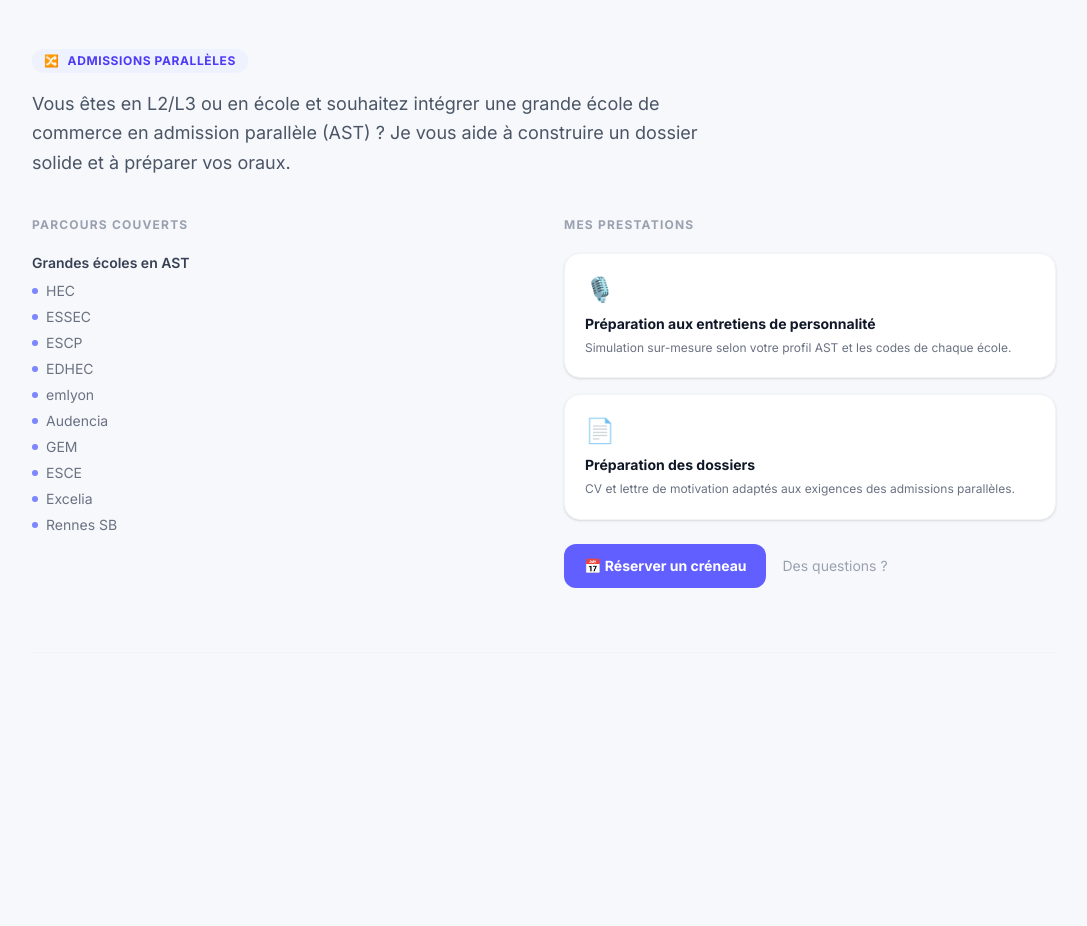
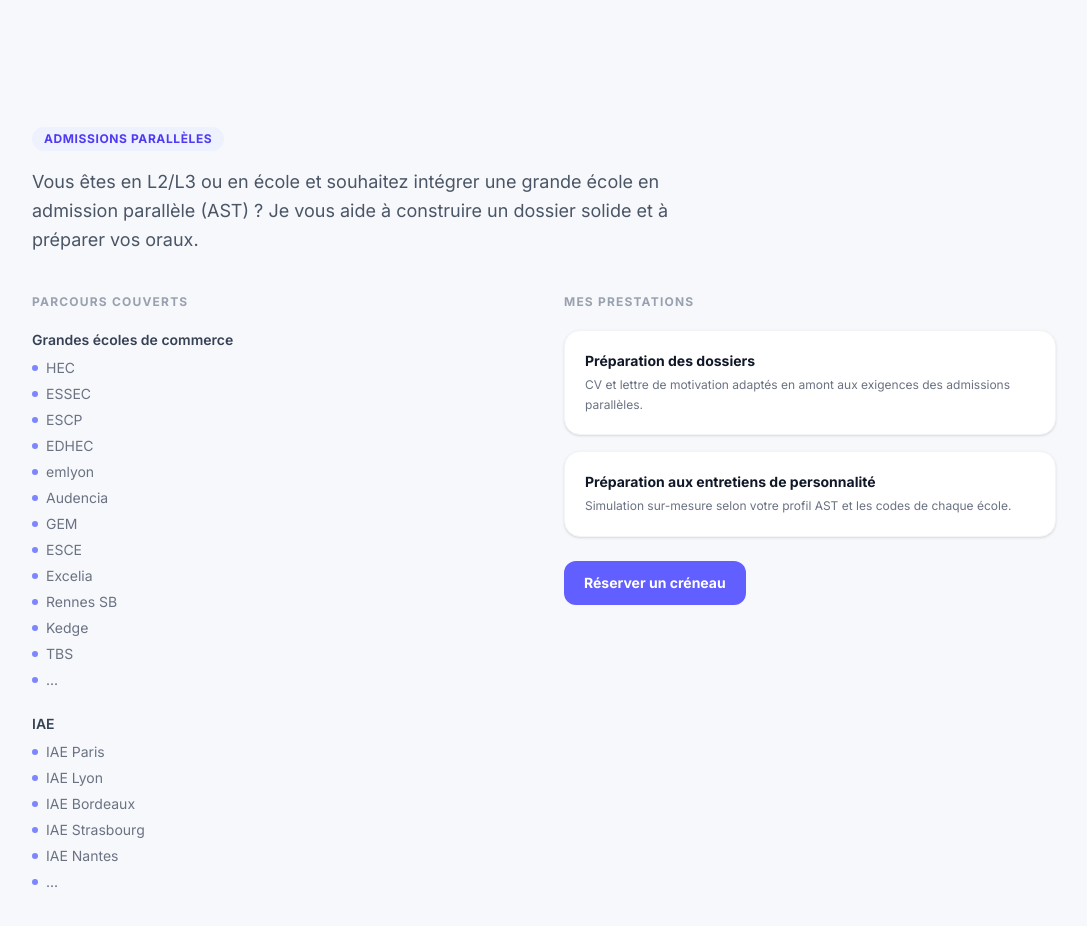
Before and after one commit to louiseheraud/presentation, a Next.js app: page / in a window 1280 px wide. Shown: the part 1520-2446 px from the top of the page, without its empty margins (96-1183 px from the left). Before the commit the page ends 2237 px from the top, so only its background shows below. Built offline with nearby package versions, Linux system fonts and the light colour scheme.

Commit message:
fix: remove emojis, reorder services, update schools lists

```diff
--- a/components/ParcoursNav.tsx
+++ b/components/ParcoursNav.tsx
@@ -20,7 +20,7 @@
               onClick={() => scrollTo(p.id)}
               className="px-4 py-2 text-sm font-semibold rounded-lg text-gray-600 hover:text-indigo-600 hover:bg-indigo-50 transition-colors whitespace-nowrap"
             >
-              {p.emoji} {p.label}
+              {p.label}
             </button>
           ))}
         </nav>
--- a/components/ParcoursSection.tsx
+++ b/components/ParcoursSection.tsx
@@ -7,9 +7,8 @@
 
         {/* Intro */}
         <div className="mb-10">
-          <div className="inline-flex items-center gap-2 bg-indigo-50 text-indigo-600 text-xs font-bold tracking-wider uppercase px-3 py-1 rounded-full mb-4">
-            <span>{parcours.emoji}</span>
-            <span>{parcours.label}</span>
+          <div className="inline-block bg-indigo-50 text-indigo-600 text-xs font-bold tracking-wider uppercase px-3 py-1 rounded-full mb-4">
+            {parcours.label}
           </div>
           <p className="text-gray-600 text-lg leading-relaxed max-w-2xl">{parcours.intro}</p>
         </div>
@@ -45,26 +44,19 @@
             </h3>
             {parcours.services.map((service, i) => (
               <div key={i} className="bg-white rounded-2xl border border-gray-100 p-5 shadow-sm">
-                <div className="text-2xl mb-2">{service.emoji}</div>
                 <h4 className="font-bold text-gray-900 text-sm mb-1">{service.title}</h4>
                 <p className="text-xs text-gray-500 leading-relaxed">{service.description}</p>
               </div>
             ))}
 
-            <div className="flex items-center gap-4 mt-2 flex-wrap">
+            <div className="mt-2">
               <a
                 href={parcours.calendlyUrl}
                 target="_blank"
                 rel="noopener noreferrer"
                 className="inline-flex items-center gap-2 bg-indigo-500 hover:bg-indigo-600 text-white text-sm font-bold px-5 py-3 rounded-xl transition-colors"
               >
-                📅 Réserver un créneau
-              </a>
-              <a
-                href={`mailto:${parcours.contactEmail}`}
-                className="text-sm text-gray-400 hover:text-gray-600 transition-colors"
-              >
-                Des questions ?
+                Réserver un créneau
               </a>
             </div>
           </div>
--- a/lib/parcours.ts
+++ b/lib/parcours.ts
@@ -6,27 +6,23 @@
 export type ServiceCard = {
   title: string
   description: string
-  emoji: string
 }
 
 export type Parcours = {
   id: string
   label: string
-  emoji: string
   intro: string
   programs: Program[]
   services: ServiceCard[]
   calendlyUrl: string
-  contactEmail: string
 }
 
 export const parcoursList: Parcours[] = [
   {
     id: 'post-bac',
     label: 'Post bac',
-    emoji: '🎓',
     intro:
-      "Vous visez une école de commerce ou une université internationale directement après le bac ? Je vous prépare aux entretiens de personnalité et à la constitution de votre dossier pour maximiser vos chances.",
+      "Vous visez une école de commerce ou une université internationale directement après le bac ? Je vous prépare à la constitution de votre dossier et aux entretiens de personnalité pour maximiser vos chances.",
     programs: [
       {
         label: 'Écoles de commerce post bac',
@@ -45,69 +41,60 @@
     ],
     services: [
       {
-        title: 'Préparation aux entretiens de personnalité',
-        description:
-          "Simulation d'entretien, feedback précis et axes de progression pour chaque école visée.",
-        emoji: '🎙️',
+        title: 'Préparation des dossiers',
+        description: 'CV et lettre de motivation travaillés en amont pour mettre votre profil en valeur.',
       },
       {
-        title: 'Préparation des dossiers',
-        description: 'CV et lettre de motivation travaillés pour mettre votre profil en valeur.',
-        emoji: '📄',
+        title: 'Préparation aux entretiens de personnalité',
+        description: "Simulation d'entretien, feedback précis et axes de progression pour chaque école visée.",
       },
     ],
     calendlyUrl: 'https://calendly.com/REMPLACER/post-bac',
-    contactEmail: 'louiseh217@gmail.com',
   },
   {
     id: 'prepa',
     label: 'Prépa',
-    emoji: '📚',
     intro:
       "Vous préparez les concours des grandes écoles de commerce ? Je vous accompagne dans la préparation des entretiens de personnalité, spécifiques à chaque école, pour aborder l'oral avec confiance.",
     programs: [
       {
-        label: 'Grandes écoles préparées',
-        schools: ['HEC', 'ESSEC', 'ESCP', 'EDHEC', 'emlyon', 'Audencia', 'GEM', 'ICN', 'Montpellier BS', 'Rennes SB'],
+        label: 'Grandes écoles',
+        schools: ['HEC', 'ESSEC', 'ESCP', 'EDHEC', 'emlyon', 'Audencia', 'GEM', 'ICN', 'Montpellier BS', 'Rennes SB', 'TBS', 'Kedge', '...'],
       },
     ],
     services: [
       {
         title: 'Préparation aux entretiens de personnalité',
-        description:
-          "Préparation spécifique à chaque école : codes, attendus du jury, simulation en conditions réelles.",
-        emoji: '🎙️',
+        description: "Préparation spécifique à chaque école : codes, attendus du jury, simulation en conditions réelles.",
       },
     ],
     calendlyUrl: 'https://calendly.com/REMPLACER/prepa',
-    contactEmail: 'louiseh217@gmail.com',
   },
   {
     id: 'ast',
     label: 'Admissions parallèles',
-    emoji: '🔀',
     intro:
-      "Vous êtes en L2/L3 ou en école et souhaitez intégrer une grande école de commerce en admission parallèle (AST) ? Je vous aide à construire un dossier solide et à préparer vos oraux.",
+      "Vous êtes en L2/L3 ou en école et souhaitez intégrer une grande école en admission parallèle (AST) ? Je vous aide à construire un dossier solide et à préparer vos oraux.",
     programs: [
       {
-        label: 'Grandes écoles en AST',
-        schools: ['HEC', 'ESSEC', 'ESCP', 'EDHEC', 'emlyon', 'Audencia', 'GEM', 'ESCE', 'Excelia', 'Rennes SB'],
+        label: 'Grandes écoles de commerce',
+        schools: ['HEC', 'ESSEC', 'ESCP', 'EDHEC', 'emlyon', 'Audencia', 'GEM', 'ESCE', 'Excelia', 'Rennes SB', 'Kedge', 'TBS', '...'],
+      },
+      {
+        label: 'IAE',
+        schools: ['IAE Paris', 'IAE Lyon', 'IAE Bordeaux', 'IAE Strasbourg', 'IAE Nantes', '...'],
       },
     ],
     services: [
       {
-        title: 'Préparation aux entretiens de personnalité',
-        description:
-          "Simulation sur-mesure selon votre profil AST et les codes de chaque école.",
-        emoji: '🎙️',
+        title: 'Préparation des dossiers',
+        description: 'CV et lettre de motivation adaptés en amont aux exigences des admissions parallèles.',
       },
       {
-        title: 'Préparation des dossiers',
-        description: 'CV et lettre de motivation adaptés aux exigences des admissions parallèles.',
-        emoji: '📄',
+        title: 'Préparation aux entretiens de personnalité',
+        description: "Simulation sur-mesure selon votre profil AST et les codes de chaque école.",
       },
     ],
     calendlyUrl: 'https://calendly.com/REMPLACER/ast',
-    contactEmail: 'louiseh217@gmail.com',
   },
 ]
```
